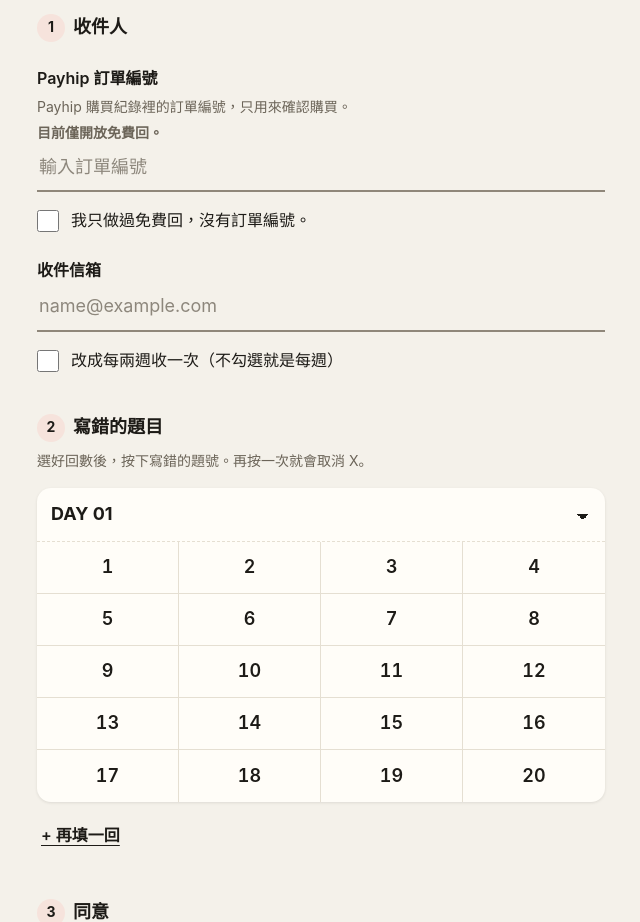
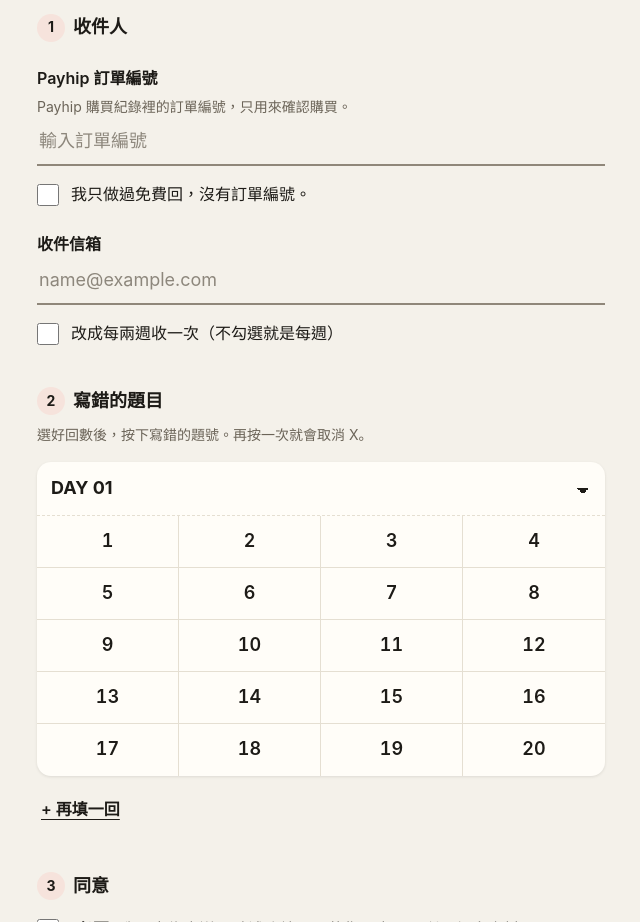
Before and after one commit to wnsgud7387-web/hiarche-site, a plain HTML site: page zh-tw/study/review.html in a window 1280 px wide. Shown: the part 960-1882 px from the top of the page, without its empty margins (319-959 px from the left). Drawn offline with Linux system fonts and the light colour scheme.

Commit message:
zh-tw/study: 유료 판매 시작 — '目前僅開放免費回' 줄 뺌 · 주석 정리판
Lueur 11-27 16:09 요청(mail-20261127-lueur-to-bis-twjp-page-buyers). privacy 시행일 2026-11-26 그대로, 화면 내용 변화 없음.

Co-Authored-By: Claude Opus 5.5 <noreply@anthropic.com>
Claude-Session: https://claude.ai/code/session_01CMg2TRvLkN7huqF4A6stQi

```diff
--- a/zh-tw/study/review.html
+++ b/zh-tw/study/review.html
@@ -6,7 +6,7 @@
 <title>弱點補強申請 — ARCHE 法學大意每日練習</title>
 <!-- 약점보완 신청 페이지 zh-tw판 · Lueur팀장 11-26 · 만들기_외국어판.py로 생성(직접 고치지 말고 그 파일을 고칠 것)
      서버 없음: 메일 앱에 내용이 채워진 메일이 열리고 이용자가 보내면 archeisit@gmail.com 으로 감. 본문 꼴은 weekly.py가 읽음.
-     ★ 법무 검토 전 초안 · 회차당 문항 수 N=20은 교재편집실 확정 전 임시값 -->
+     법무 확인 11-26 · 회차당 20문항 -->
 <style>
 :root{
   --bg:#F4F1EA; --paper:#FFFDF8; --line:#E5DFD2; --rule:#1D1B17; --field:#8F877A;
@@ -125,7 +125,7 @@ footer a{color:inherit}
   <h2><span class="no">1</span>收件人</h2>
   <label class="f" for="buy">Payhip 訂單編號</label>
   <p class="hint">Payhip 購買紀錄裡的訂單編號，只用來確認購買。</p>
-  <p class="hint"><b>目前僅開放免費回。</b></p>
+
   <input id="buy" type="text" autocomplete="off" placeholder="輸入訂單編號">
   <label class="chk"><input id="free" type="checkbox"><span>我只做過免費回，沒有訂單編號。</span></label>
   <label class="f" for="mail">收件信箱</label>
```
Also changed, not shown: zh-tw/study/privacy.html (+1 -1 lines).
